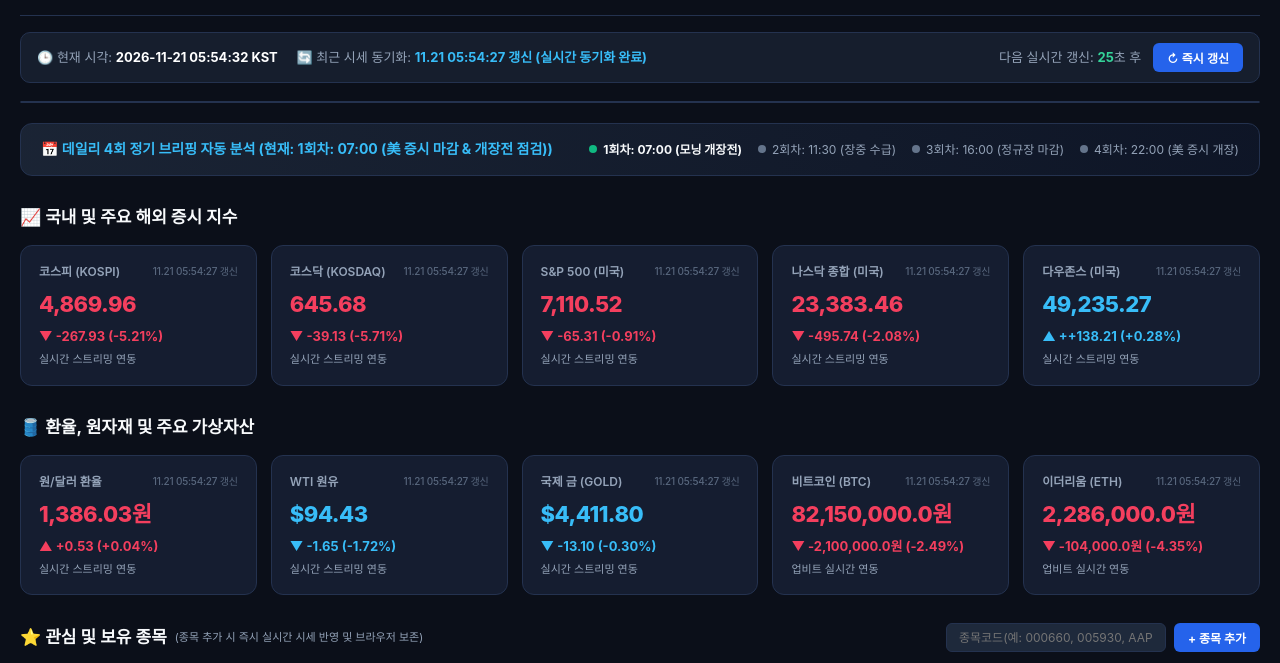
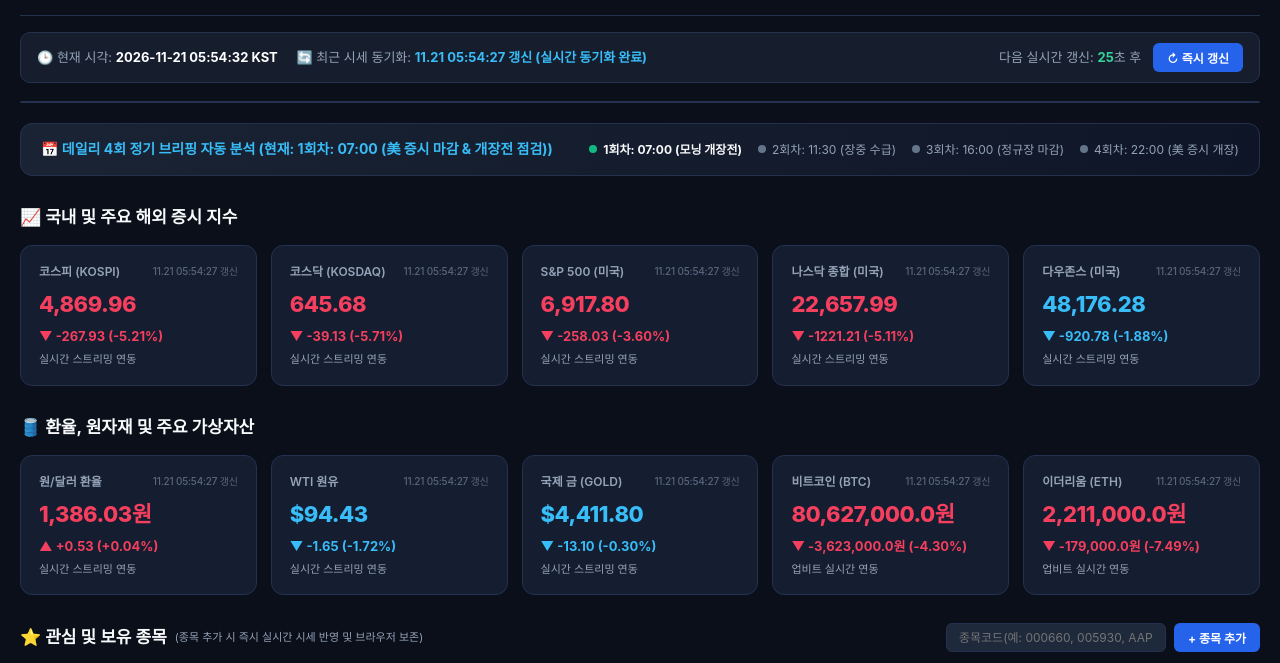
Before and after one commit to superbcool87/market-dashboard, a plain HTML site: page index.html in a window 1280 px wide. Shown: the part 86-749 px from the top of the page. Drawn offline with Linux system fonts and the light colour scheme; no server answers; a script that the page names is missing.

Commit message:
Auto-update market dashboard [skip ci]

```diff
--- a/index.html
+++ b/index.html
@@ -224,8 +224,8 @@
         <span class="card-label">S&P 500 (미국)</span>
         <span class="card-time" id="time-spx">실시간 조회 중...</span>
       </div>
-      <div class="card-val up" id="val-spx">7,110.52</div>
-      <div class="card-chg up" id="rate-spx">▼ -65.31 (-0.91%)</div>
+      <div class="card-val up" id="val-spx">6,917.80</div>
+      <div class="card-chg up" id="rate-spx">▼ -258.03 (-3.60%)</div>
       <div class="card-desc">실시간 스트리밍 연동</div>
     </div>
     <div class="card" id="card-nasdaq">
@@ -233,8 +233,8 @@
         <span class="card-label">나스닥 종합 (미국)</span>
         <span class="card-time" id="time-nasdaq">실시간 조회 중...</span>
       </div>
-      <div class="card-val up" id="val-nasdaq">23,383.46</div>
-      <div class="card-chg up" id="rate-nasdaq">▼ -495.74 (-2.08%)</div>
+      <div class="card-val up" id="val-nasdaq">22,657.99</div>
+      <div class="card-chg up" id="rate-nasdaq">▼ -1221.21 (-5.11%)</div>
       <div class="card-desc">실시간 스트리밍 연동</div>
     </div>
     <div class="card" id="card-dow">
@@ -242,8 +242,8 @@
         <span class="card-label">다우존스 (미국)</span>
         <span class="card-time" id="time-dow">실시간 조회 중...</span>
       </div>
-      <div class="card-val down" id="val-dow">49,235.27</div>
-      <div class="card-chg down" id="rate-dow">▲ ++138.21 (+0.28%)</div>
+      <div class="card-val down" id="val-dow">48,176.28</div>
+      <div class="card-chg down" id="rate-dow">▼ -920.78 (-1.88%)</div>
       <div class="card-desc">실시간 스트리밍 연동</div>
     </div>
   </div>
@@ -285,8 +285,8 @@
         <span class="card-label">비트코인 (BTC)</span>
         <span class="card-time" id="time-btc">실시간 조회 중...</span>
       </div>
-      <div class="card-val up" id="val-btc">82,150,000.0원</div>
-      <div class="card-chg up" id="rate-btc">▼ -2,100,000.0원 (-2.49%)</div>
+      <div class="card-val up" id="val-btc">80,627,000.0원</div>
+      <div class="card-chg up" id="rate-btc">▼ -3,623,000.0원 (-4.30%)</div>
       <div class="card-desc">업비트 실시간 연동</div>
     </div>
     <div class="card" id="card-eth">
@@ -294,8 +294,8 @@
         <span class="card-label">이더리움 (ETH)</span>
         <span class="card-time" id="time-eth">실시간 조회 중...</span>
       </div>
-      <div class="card-val up" id="val-eth">2,286,000.0원</div>
-      <div class="card-chg up" id="rate-eth">▼ -104,000.0원 (-4.35%)</div>
+      <div class="card-val up" id="val-eth">2,211,000.0원</div>
+      <div class="card-chg up" id="rate-eth">▼ -179,000.0원 (-7.49%)</div>
       <div class="card-desc">업비트 실시간 연동</div>
     </div>
   </div>
```
